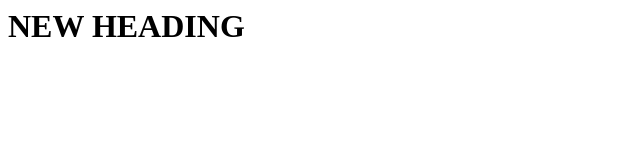
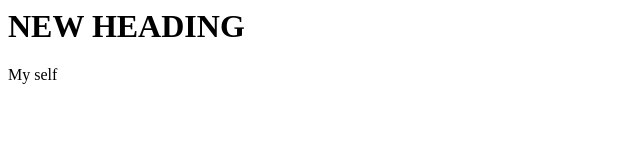
Before and after one commit to shashankrm11/Major-Project, a plain HTML site: page index.html in a window 1280 px wide. Shown: the full height of the page, 0-640 px from the left. Drawn offline with Linux system fonts and the light colour scheme.

Commit message:
first command

```diff
--- a/index.html
+++ b/index.html
@@ -2,5 +2,6 @@
   <html>
     <head>
       <h1>NEW HEADING</h1>
+      <p>My self </p>
     </head>
   </html>
```
